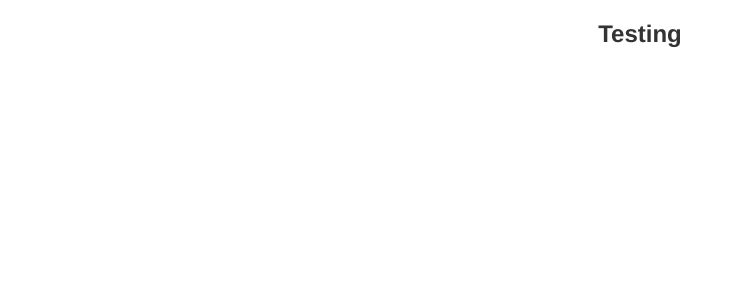
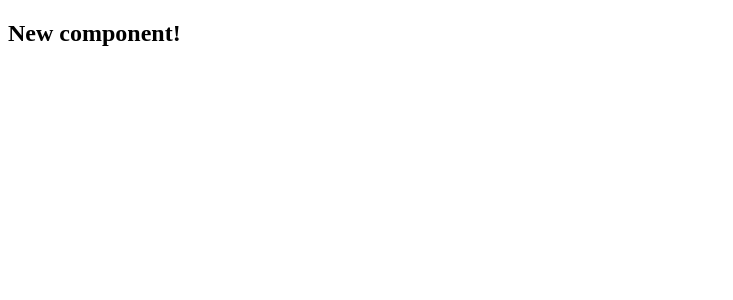
Before and after one commit to emibotti/react-base-project, a React app: page / in a window 1280 px wide. Shown: the top 300 px of the page, without its empty margins (0-733 px from the left). Built offline with nearby package versions, Linux system fonts and the light colour scheme.

Commit message:
Chat widget PR changes

```diff
--- a/src/index.jsx
+++ b/src/index.jsx
@@ -1,12 +1,6 @@
-/* eslint-disable react/prefer-stateless-function */
 import React from 'react'
 import ReactDOM from 'react-dom'
-import { TestingContainer } from './scenes/TestingContainer'
 
-class App extends React.Component {
-  render() {
-    return <TestingContainer />
-  }
-}
+const App = () => <h1>New component!</h1>
 
 ReactDOM.render(<App />, document.getElementById('mount'))
--- a/src/scenes/TestingContainer/index.jsx
+++ /dev/null
@@ -1,10 +0,0 @@
-import React from 'react'
-import './index.scss'
-
-export const TestingContainer = () => (
-  <div className="body">
-    <h1>Testing</h1>
-  </div>
-)
-
-export default TestingContainer
--- a/src/scenes/TestingContainer/index.scss
+++ /dev/null
@@ -1,8 +0,0 @@
-$font-stack: Helvetica, sans-serif;
-$primary-color: #333;
-
-body {
-  font: 100% $font-stack;
-  color: $primary-color;
-  text-align: center;
-}
--- a/webpack.config.js
+++ b/webpack.config.js
@@ -3,6 +3,9 @@ const HtmlWebPackPlugin = require('html-webpack-plugin')
 const MiniCssExtractPlugin = require('mini-css-extract-plugin')
 
 module.exports = {
+  output: {
+    filename: 'bundle.js',
+  },
   entry: {
     'src/index.jsx': [path.join(__dirname, './src/index.jsx')],
   },
```
Also changed, not shown: package.json (+5 -6 lines), 1 other file (tests, documents, lock files or other folders).
